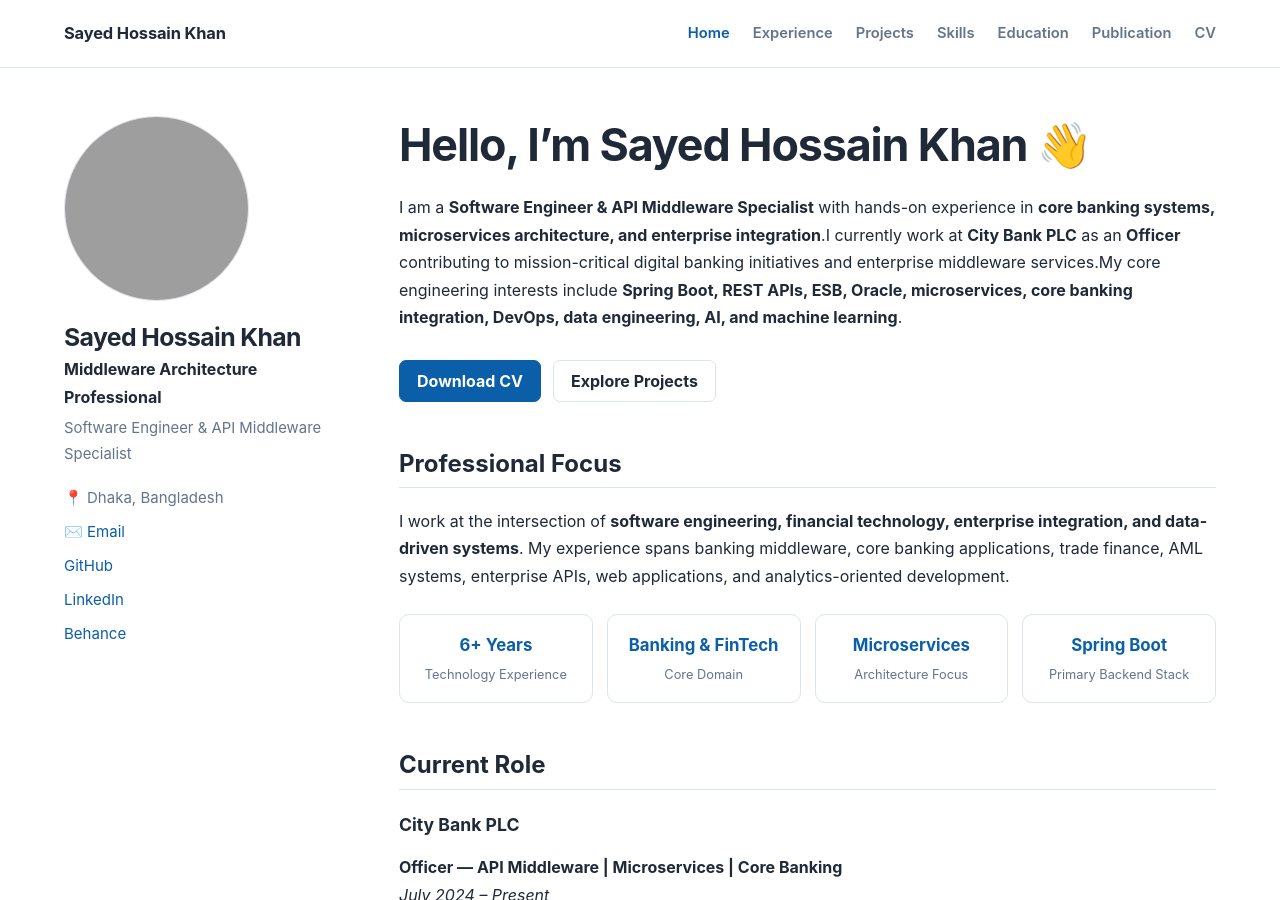
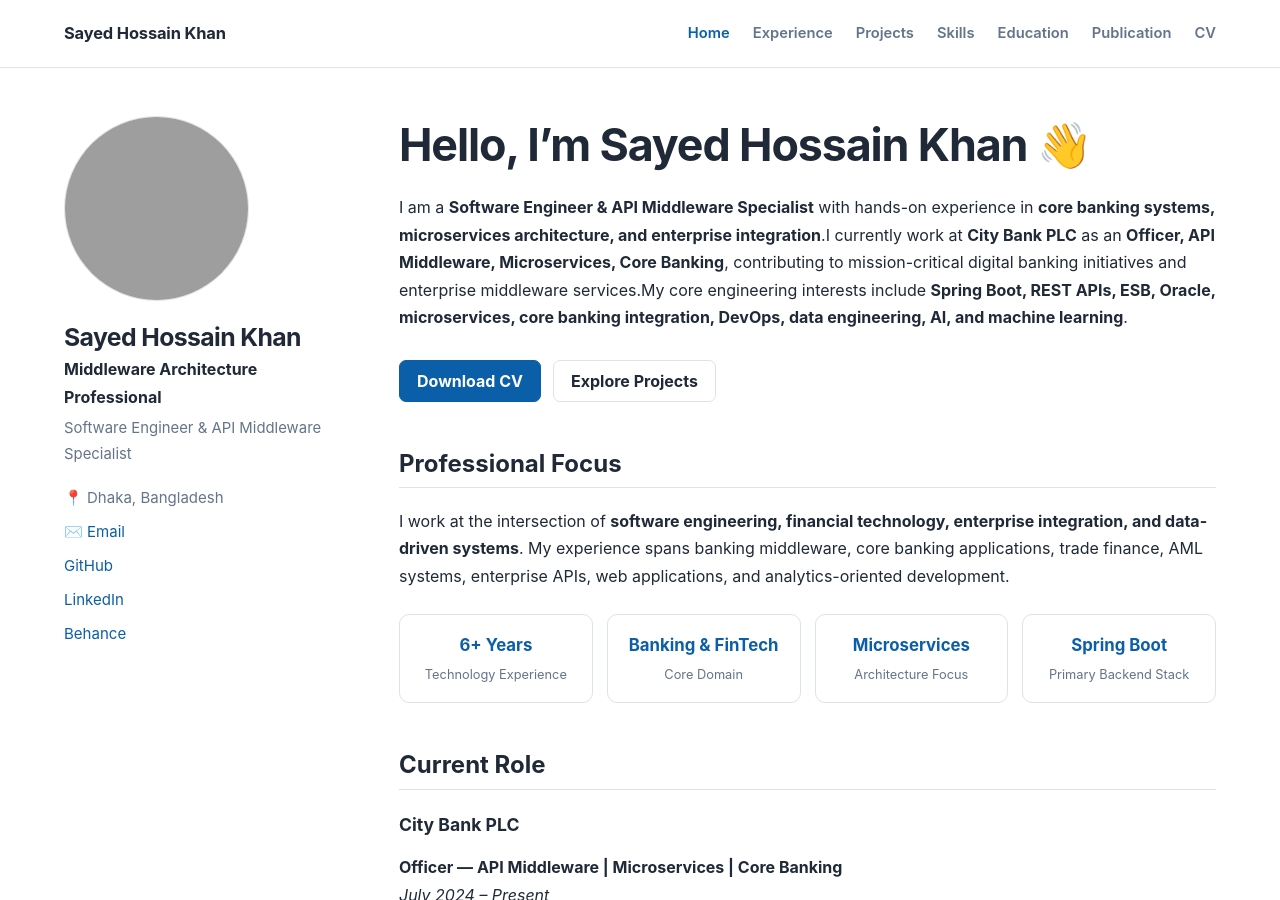
Before and after one commit to shkshuvo/shkshuvo.github.io, a Jekyll site: the page built from index.md, in a window 1280 px wide and 900 px high. Built offline with Jekyll 4.4.1, drawn with Linux system fonts in a browser that asks for light colours; grey boxes are pictures that could not be loaded.

Commit message:
Revise job title and responsibilities in index.md
Updated job title and responsibilities for clarity.

```diff
--- a/index.md
+++ b/index.md
@@ -5,7 +5,7 @@ permalink: /
 
 # Hello, I'm Sayed Hossain Khan 👋
 
-I am a **Software Engineer & API Middleware Specialist** with hands-on experience in **core banking systems, microservices architecture, and enterprise integration**.I currently work at **City Bank PLC** as an **Officer** contributing to mission-critical digital banking initiatives and enterprise middleware services.My core engineering interests include **Spring Boot, REST APIs, ESB, Oracle, microservices, core banking integration, DevOps, data engineering, AI, and machine learning**.
+I am a **Software Engineer & API Middleware Specialist** with hands-on experience in **core banking systems, microservices architecture, and enterprise integration**.I currently work at **City Bank PLC** as an **Officer, API Middleware, Microservices, Core Banking**, contributing to mission-critical digital banking initiatives and enterprise middleware services.My core engineering interests include **Spring Boot, REST APIs, ESB, Oracle, microservices, core banking integration, DevOps, data engineering, AI, and machine learning**.
 
 <div class="hero-actions">
   <a class="button button-primary" href="/files/cv.pdf">Download CV</a>
```
